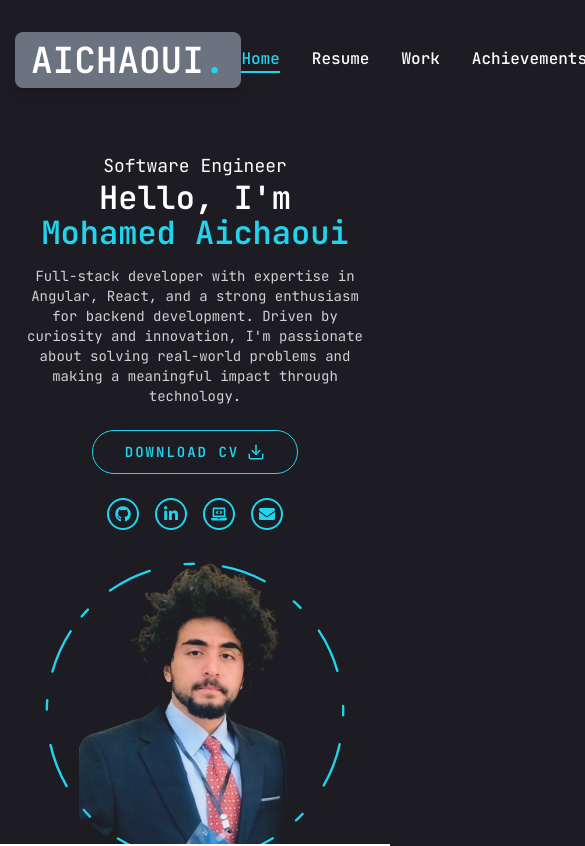
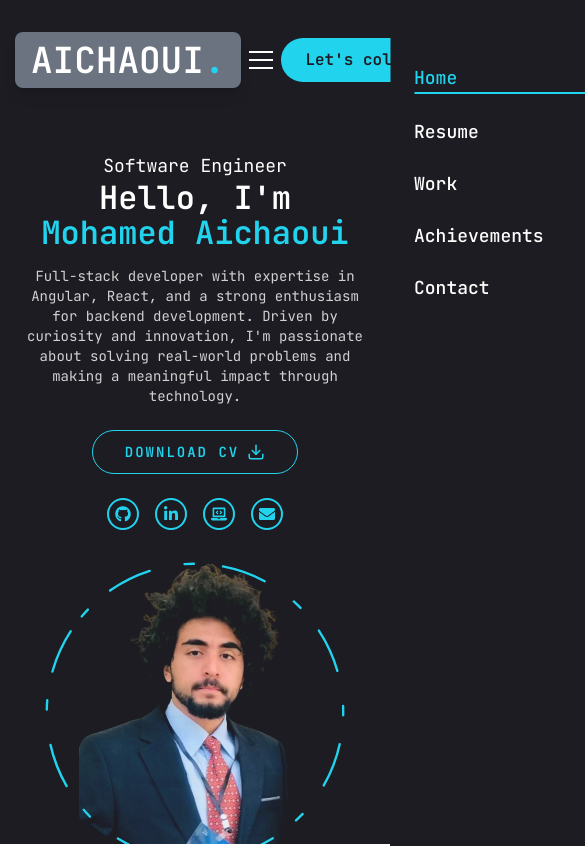
Before and after one commit to mohamedaichaouiii/project, a Next.js app: page / in a window 390 px wide. Shown: the top 846 px of the page, 585 px wide, since content can reach past the window. Built offline with nearby package versions, Linux system fonts and the light colour scheme.

Commit message:
Update Nav.jsx

```diff
--- a/components/Nav.jsx
+++ b/components/Nav.jsx
@@ -1,47 +1,103 @@
 "use client";
 import Link from "next/link";
-import { usePathname } from 'next/navigation';
+import { usePathname } from "next/navigation";
+import { useState } from "react";
 
 const links = [
-  {
-    name: "home",
-    path: "/"
-  },
-  {
-    name: "resume",
-    path: "/resume"
-  },
-  {
-    name: "work",
-    path: "/work"
-  },
-  {
-    name: "Achievements",
-    path: "/extra",
-  },
-  {
-    name: "contact",
-    path: "/contact"
-  },
+  { name: "home", path: "/" },
+  { name: "resume", path: "/resume" },
+  { name: "work", path: "/work" },
+  { name: "Achievements", path: "/extra" },
+  { name: "contact", path: "/contact" },
 ];
 
 const Nav = () => {
-  const pathname = usePathname(); // Get the current pathname
-  console.log(pathname);
+  const pathname = usePathname();
+  const [isOpen, setIsOpen] = useState(false);
+
+  const toggleMenu = () => setIsOpen(!isOpen);
 
   return (
-    <nav className="flex gap-8">
+    <nav className="flex items-center">
+      {/* Desktop Menu */}
+      <div className="hidden md:flex gap-8">
         {links.map((link, index) => (
           <Link
             href={link.path}
             key={index}
             className={`capitalize font-medium transition-all hover:text-cyan-400 ${
-            link.path === pathname ? "text-cyan-400 border-b-2 border-cyan-400" : "text-white"
+              link.path === pathname
+                ? "text-cyan-400 border-b-2 border-cyan-400"
+                : "text-white"
             }`}
           >
             {link.name}
           </Link>
         ))}
+      </div>
+
+      {/* Hamburger Button for Mobile */}
+      <button
+        className="md:hidden flex flex-col gap-1.5 p-2 focus:outline-none"
+        onClick={toggleMenu}
+        aria-label="Toggle navigation menu"
+      >
+        <span
+          className={`w-6 h-0.5 bg-white transition-transform duration-300 ${
+            isOpen ? "rotate-45 translate-y-2" : ""
+          }`}
+        ></span>
+        <span
+          className={`w-6 h-0.5 bg-white transition-opacity duration-300 ${
+            isOpen ? "opacity-0" : ""
+          }`}
+        ></span>
+        <span
+          className={`w-6 h-0.5 bg-white transition-transform duration-300 ${
+            isOpen ? "-rotate-45 -translate-y-2" : ""
+          }`}
+        ></span>
+      </button>
+
+      {/* Mobile Menu */}
+      <div
+        className={`fixed top-0 right-0 h-full bg-primary w-3/4 max-w-xs flex flex-col gap-6 p-6 transition-transform duration-300 ease-in-out md:hidden z-50 ${
+          isOpen ? "translate-x-0" : "translate-x-full"
+        }`}
+      >
+        {/* Close Button */}
+        <button
+          className="self-end p-2"
+          onClick={toggleMenu}
+          aria-label="Close navigation menu"
+        >
+          <span className="w-6 h-0.5 bg-white rotate-45 absolute"></span>
+          <span className="w-6 h-0.5 bg-white -rotate-45"></span>
+        </button>
+        {/* Mobile Links */}
+        {links.map((link, index) => (
+          <Link
+            href={link.path}
+            key={index}
+            className={`capitalize font-medium text-lg transition-all hover:text-cyan-400 ${
+              link.path === pathname
+                ? "text-cyan-400 border-b-2 border-cyan-400"
+                : "text-white"
+            }`}
+            onClick={toggleMenu} // Close menu on link click
+          >
+            {link.name}
+          </Link>
+        ))}
+      </div>
+
+      {/* Overlay for Mobile */}
+      {isOpen && (
+        <div
+          className="fixed inset-0 bg-black/50 md:hidden z-40"
+          onClick={toggleMenu}
+        ></div>
+      )}
     </nav>
   );
 };
```
Lines whose indentation alone changed are shown as unchanged.
